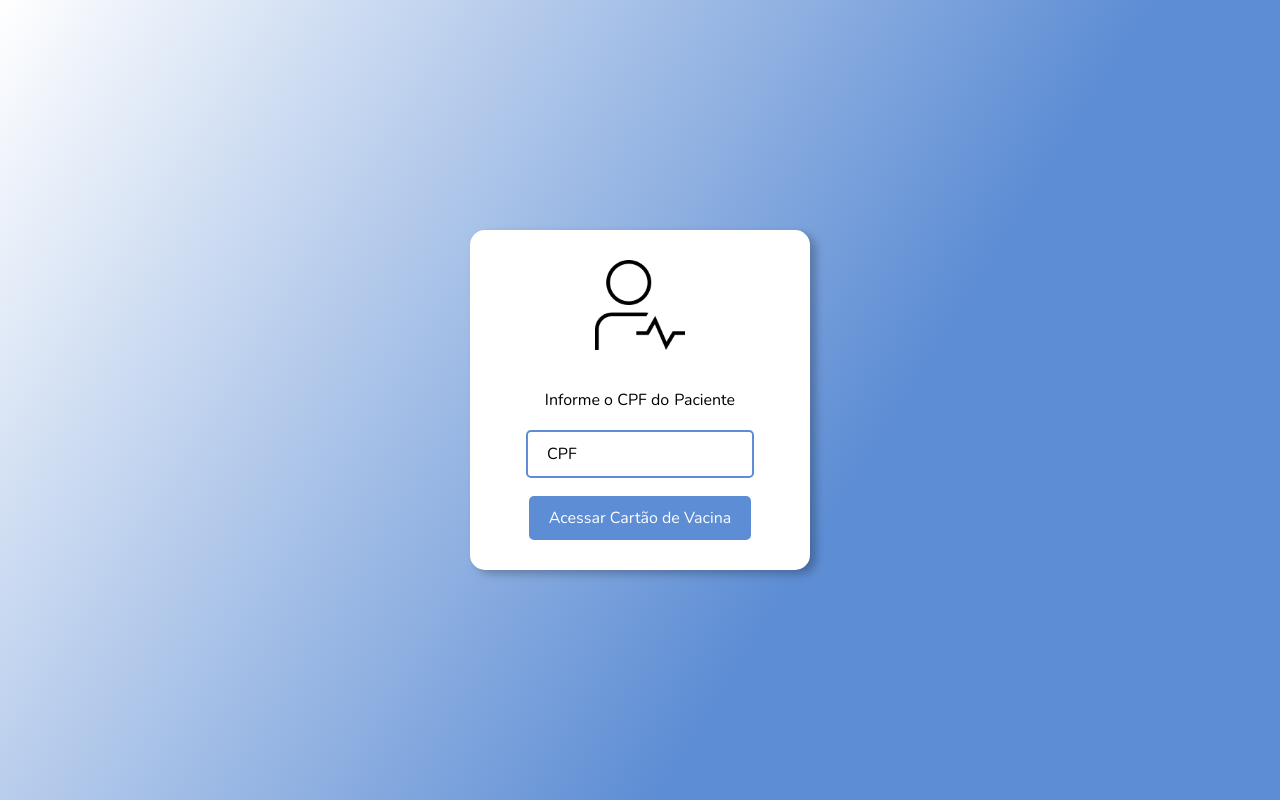
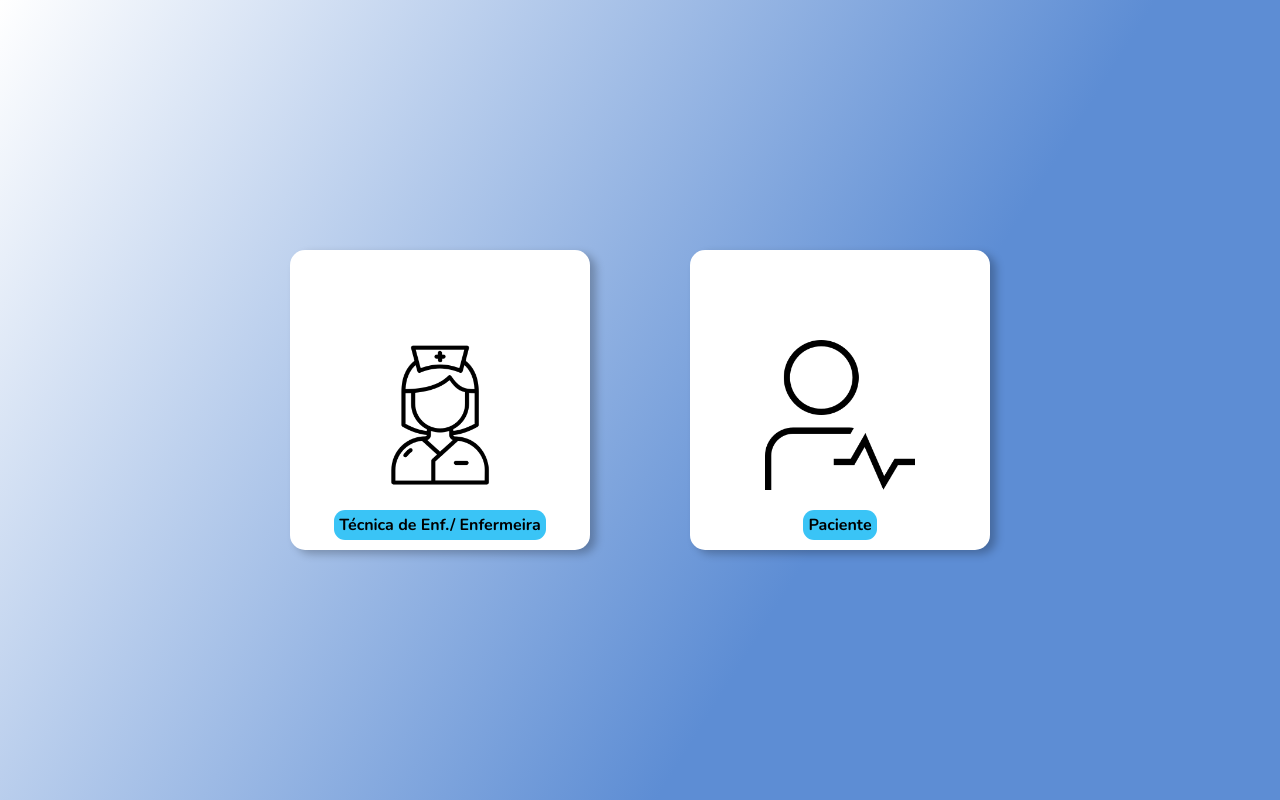
Before and after one commit to luishenrique-byte/CRUD_Historico_Vacinacao, a Vue app in the folder frontend/: page / in a window 1280 px wide. Built offline with nearby package versions, Linux system fonts and the light colour scheme.

Commit message:
feat(front:router): adiciona esquema inicial de rotas
- '/' rota vzia que levará a HomePage
- '/auth/:tipo' recebe um parametro que levará a AuthPage de Paciente ou de Profissionais

```diff
--- a/frontend/src/App.vue
+++ b/frontend/src/App.vue
@@ -1,21 +1,18 @@
-<script setup>
-import AuthPage from './features/auth/AuthPage.vue'
-</script>
+<script setup></script>
 
 <template>
   <main>
-    <AuthPage></AuthPage>
-
+    <RouterView></RouterView>
   </main>
 </template>
 
 <style scoped>
-main{
+main {
   display: flex;
   justify-content: center;
   align-items: center;
   height: 100vh;
   width: 100vw;
-  background: linear-gradient(122deg, #FFF 0%, #5D8DD4 64.95%);
+  background: linear-gradient(122deg, #fff 0%, #5d8dd4 64.95%);
 }
 </style>
--- a/frontend/src/main.js
+++ b/frontend/src/main.js
@@ -1,10 +1,10 @@
 import { createApp } from 'vue'
 import App from './App.vue'
-// import router from './router'
+import router from './router'
 import './assets/css/reset.css'
 
 const app = createApp(App)
 
-// app.use(router)
+app.use(router)
 
 app.mount('#app')
```
Also changed, not shown: frontend/src/router/index.js (+15 -0 lines).
